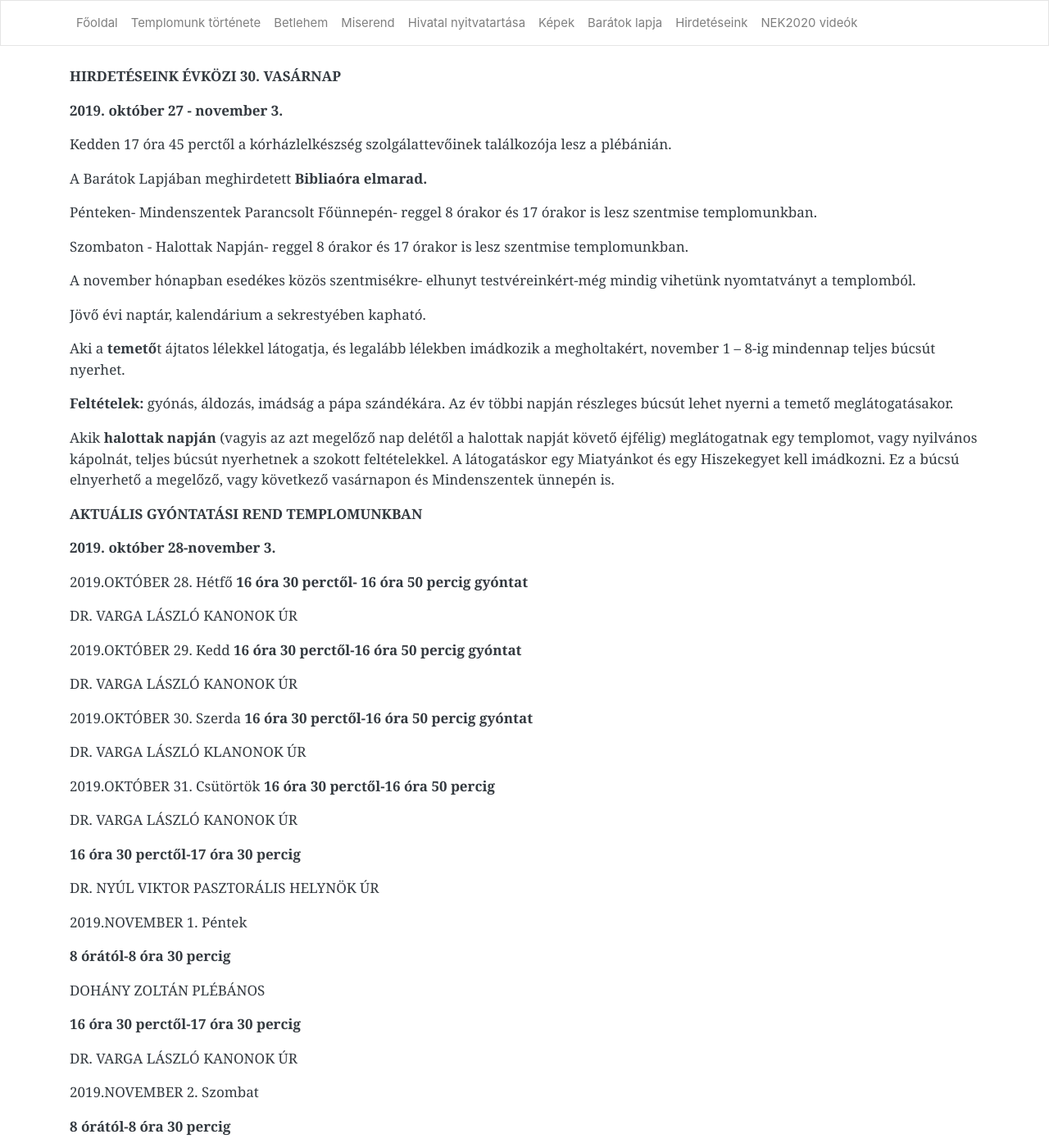
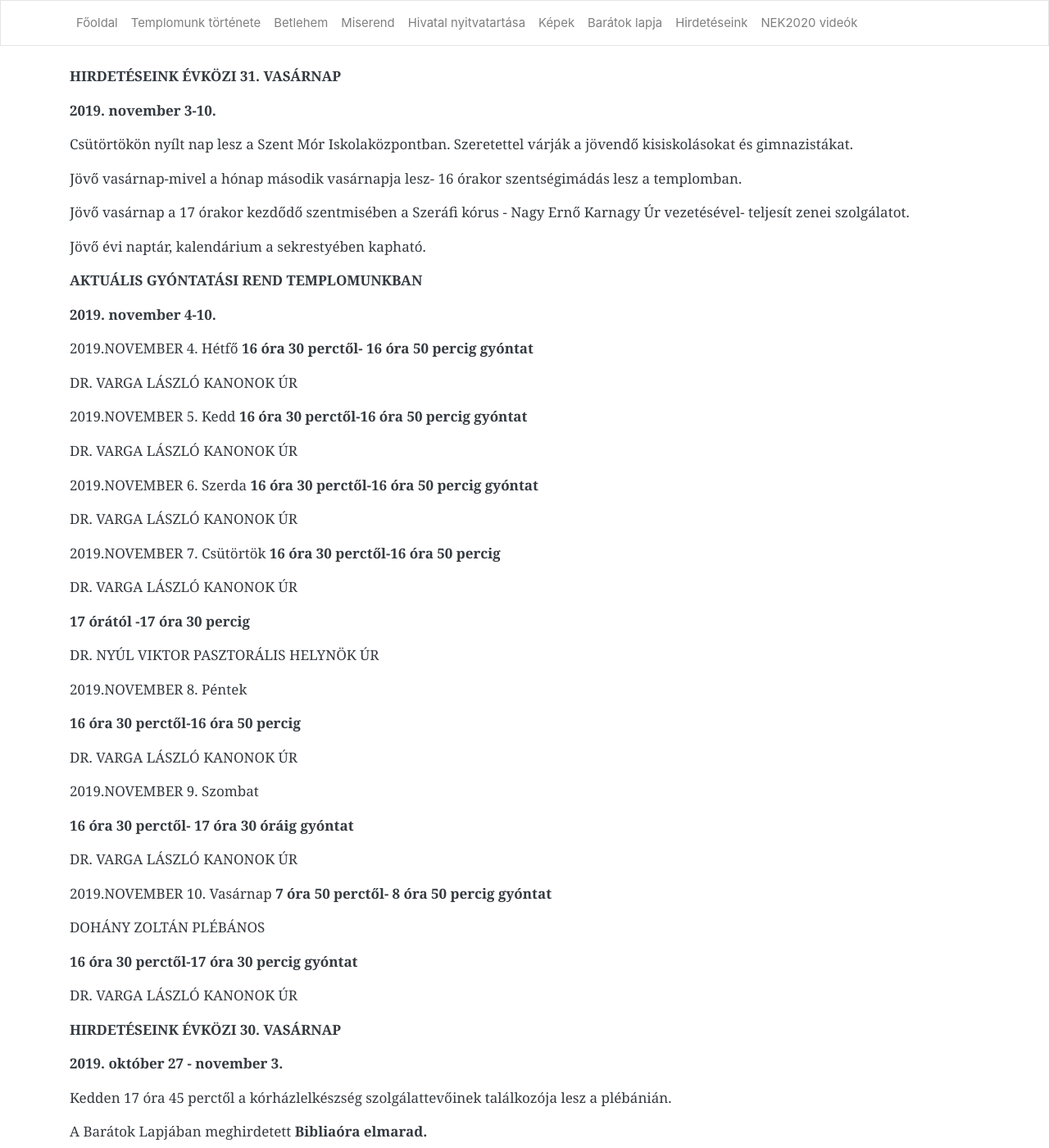
Before and after one commit to pecsi-ferences/pecsi-ferences.github.io, a Jekyll site: the page built from hirdeteseink.md, in a window 1280 px wide and 1400 px high. Shown: the whole window at 82% size. Built offline with Jekyll 4.4.1, drawn with Linux system fonts in a browser that asks for light colours; nearby versions of some CDN libraries.

Commit message:
Update from Forestry.io Zoltán Dohány updated hirdeteseink.md

```diff
--- a/hirdeteseink.md
+++ b/hirdeteseink.md
@@ -3,6 +3,62 @@ layout: default
 title: Hirdetéseink
 
 ---
+**HIRDETÉSEINK ÉVKÖZI 31. VASÁRNAP**
+
+**2019. november 3-10.**
+
+Csütörtökön nyílt nap lesz a Szent Mór Iskolaközpontban. Szeretettel várják a jövendő kisiskolásokat és gimnazistákat.
+
+Jövő vasárnap-mivel a hónap második vasárnapja lesz- 16 órakor szentségimádás lesz a templomban.
+
+Jövő vasárnap a 17 órakor kezdődő szentmisében a Szeráfi kórus - Nagy Ernő Karnagy Úr vezetésével- teljesít zenei szolgálatot.
+
+Jövő évi naptár, kalendárium a sekrestyében kapható.
+
+**AKTUÁLIS GYÓNTATÁSI REND TEMPLOMUNKBAN**
+
+**2019. november 4-10.**
+
+2019\.NOVEMBER 4. Hétfő **16 óra 30 perctől- 16 óra 50 percig gyóntat**
+
+DR. VARGA LÁSZLÓ KANONOK ÚR
+
+2019\.NOVEMBER 5. Kedd **16 óra 30 perctől-16 óra 50 percig gyóntat**
+
+DR. VARGA LÁSZLÓ KANONOK ÚR
+
+2019\.NOVEMBER 6. Szerda **16 óra 30 perctől-16 óra 50 percig gyóntat**
+
+DR. VARGA LÁSZLÓ KANONOK ÚR
+
+2019\.NOVEMBER 7. Csütörtök **16 óra 30 perctől-16 óra 50 percig**
+
+DR. VARGA LÁSZLÓ KANONOK ÚR
+
+**17 órától -17 óra 30 percig**
+
+DR. NYÚL VIKTOR PASZTORÁLIS HELYNÖK ÚR
+
+2019\.NOVEMBER 8. Péntek
+
+**16 óra 30 perctől-16 óra 50 percig**
+
+DR. VARGA LÁSZLÓ KANONOK ÚR
+
+2019\.NOVEMBER 9. Szombat
+
+**16 óra 30 perctől- 17 óra 30 óráig gyóntat**
+
+DR. VARGA LÁSZLÓ KANONOK ÚR
+
+2019\.NOVEMBER 10. Vasárnap **7 óra 50 perctől- 8 óra 50 percig gyóntat**
+
+DOHÁNY ZOLTÁN PLÉBÁNOS
+
+**16 óra 30 perctől-17 óra 30 percig gyóntat**
+
+DR. VARGA LÁSZLÓ KANONOK ÚR
+
 **HIRDETÉSEINK ÉVKÖZI 30. VASÁRNAP**
 
 **2019. október 27 - november 3.**
```
